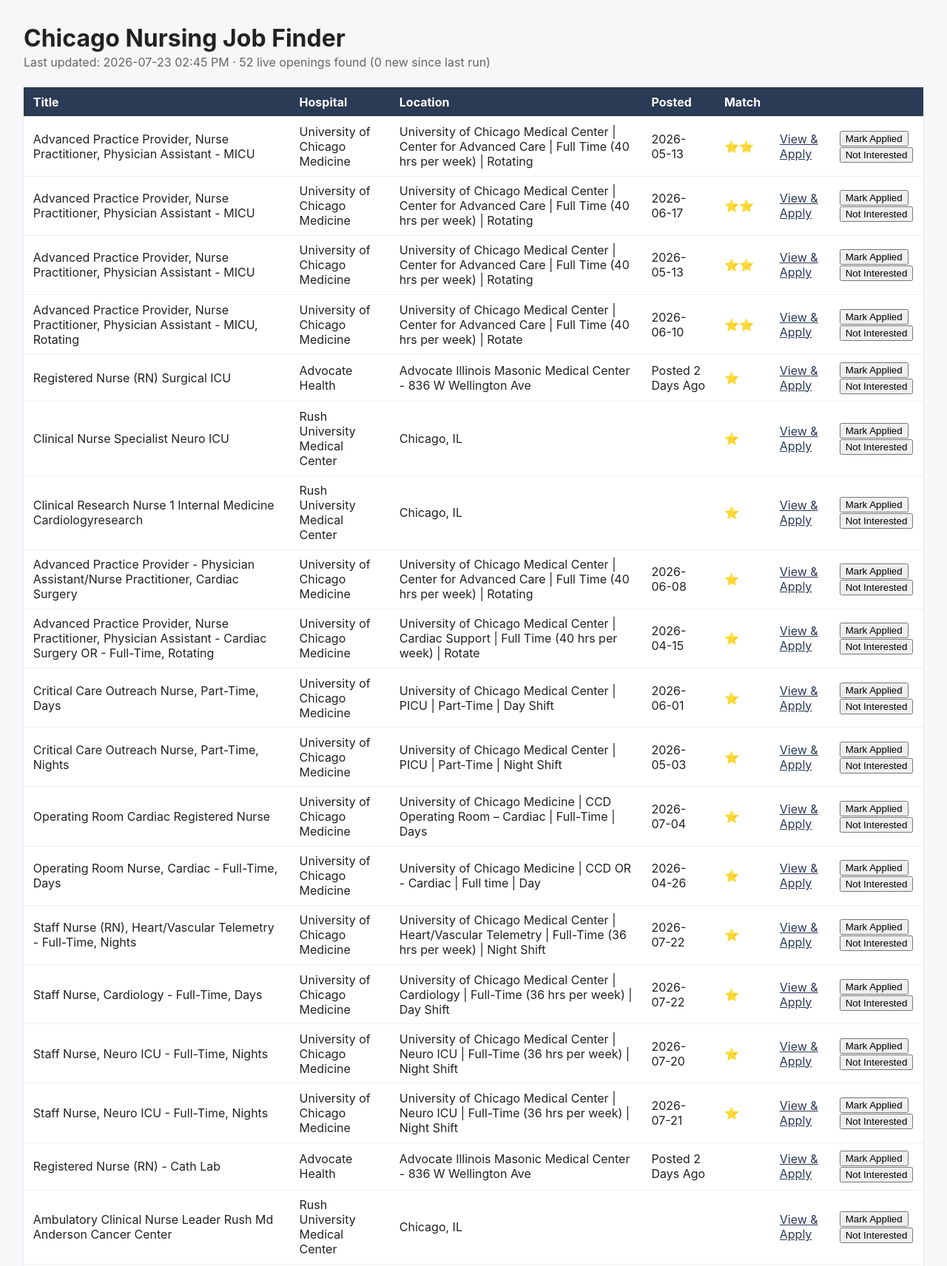
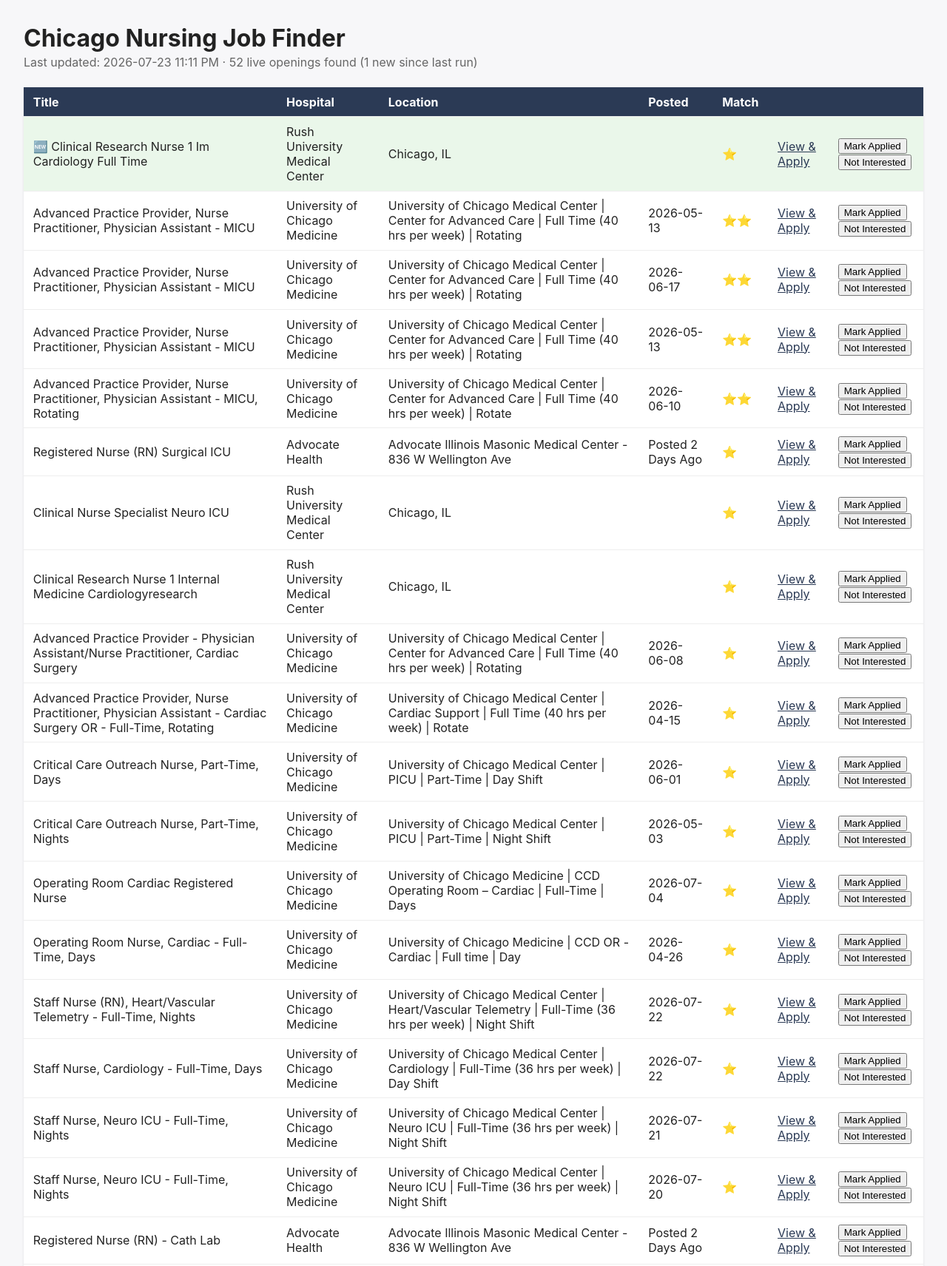
Before and after one commit to lindseyr-debug/nurse-job-finder, a plain HTML site: page docs/index.html in a window 1280 px wide. Shown: the top 1712 px of the page at 74% size. Drawn offline with Linux system fonts and the light colour scheme.

Commit message:
Update dashboard - 2026-07-23 11:11 PM

```diff
--- a/docs/index.html
+++ b/docs/index.html
@@ -18,7 +18,7 @@
 </head>
 <body>
   <h1>Chicago Nursing Job Finder</h1>
-  <div class="meta">Last updated: 2026-07-23 02:45 PM &middot; 52 live openings found (0 new since last run)</div>
+  <div class="meta">Last updated: 2026-07-23 11:11 PM &middot; 52 live openings found (1 new since last run)</div>
 
   <p id="hidden-summary" style="display:none;">
     <a href="#" id="show-hidden-link">Show hidden jobs</a> &middot;
@@ -30,6 +30,19 @@
       <tr><th>Title</th><th>Hospital</th><th>Location</th><th>Posted</th><th>Match</th><th></th><th></th></tr>
     </thead>
     <tbody>
+
+        <tr class="new" data-job-url="https://rush.fxrecruiter.com/jobs/details/united-states/il/chicago/work-type/clinical-research-nurse-1-im-cardiology-full-time/12229">
+            <td>🆕 Clinical Research Nurse 1 Im Cardiology Full Time</td>
+            <td>Rush University Medical Center</td>
+            <td>Chicago, IL</td>
+            <td></td>
+            <td>⭐</td>
+            <td><a href="https://rush.fxrecruiter.com/jobs/details/united-states/il/chicago/work-type/clinical-research-nurse-1-im-cardiology-full-time/12229" target="_blank">View &amp; Apply</a></td>
+            <td>
+                <button type="button" class="status-btn" data-status="applied">Mark Applied</button>
+                <button type="button" class="status-btn" data-status="not_interested">Not Interested</button>
+            </td>
+        </tr>
 
         <tr class="" data-job-url="https://fa-etnf-saasfaprod1.fa.ocs.oraclecloud.com/hcmUI/CandidateExperience/en/sites/CX_1001/job/2025-81021">
             <td>Advanced Practice Provider, Nurse Practitioner, Physician Assistant - MICU</td>
@@ -227,6 +240,19 @@
             </td>
         </tr>
 
+        <tr class="" data-job-url="https://fa-etnf-saasfaprod1.fa.ocs.oraclecloud.com/hcmUI/CandidateExperience/en/sites/CX_1001/job/2667">
+            <td>Staff Nurse, Neuro ICU - Full-Time, Nights</td>
+            <td>University of Chicago Medicine</td>
+            <td>University of Chicago Medical Center | Neuro ICU | Full-Time (36 hrs per week) | Night Shift</td>
+            <td>2026-07-21</td>
+            <td>⭐</td>
+            <td><a href="https://fa-etnf-saasfaprod1.fa.ocs.oraclecloud.com/hcmUI/CandidateExperience/en/sites/CX_1001/job/2667" target="_blank">View &amp; Apply</a></td>
+            <td>
+                <button type="button" class="status-btn" data-status="applied">Mark Applied</button>
+                <button type="button" class="status-btn" data-status="not_interested">Not Interested</button>
+            </td>
+        </tr>
+
         <tr class="" data-job-url="https://fa-etnf-saasfaprod1.fa.ocs.oraclecloud.com/hcmUI/CandidateExperience/en/sites/CX_1001/job/2436">
             <td>Staff Nurse, Neuro ICU - Full-Time, Nights</td>
             <td>University of Chicago Medicine</td>
@@ -234,19 +260,6 @@
             <td>2026-07-20</td>
             <td>⭐</td>
             <td><a href="https://fa-etnf-saasfaprod1.fa.ocs.oraclecloud.com/hcmUI/CandidateExperience/en/sites/CX_1001/job/2436" target="_blank">View &amp; Apply</a></td>
-            <td>
-                <button type="button" class="status-btn" data-status="applied">Mark Applied</button>
-                <button type="button" class="status-btn" data-status="not_interested">Not Interested</button>
-            </td>
-        </tr>
-
-        <tr class="" data-job-url="https://fa-etnf-saasfaprod1.fa.ocs.oraclecloud.com/hcmUI/CandidateExperience/en/sites/CX_1001/job/2667">
-            <td>Staff Nurse, Neuro ICU - Full-Time, Nights</td>
-            <td>University of Chicago Medicine</td>
-            <td>University of Chicago Medical Center | Neuro ICU | Full-Time (36 hrs per week) | Night Shift</td>
-            <td>2026-07-21</td>
-            <td>⭐</td>
-            <td><a href="https://fa-etnf-saasfaprod1.fa.ocs.oraclecloud.com/hcmUI/CandidateExperience/en/sites/CX_1001/job/2667" target="_blank">View &amp; Apply</a></td>
             <td>
                 <button type="button" class="status-btn" data-status="applied">Mark Applied</button>
                 <button type="button" class="status-btn" data-status="not_interested">Not Interested</button>
@@ -481,19 +494,6 @@
             <td></td>
             <td></td>
             <td><a href="https://rush.fxrecruiter.com/jobs/details/united-states/il/chicago/work-type/unit-director-rn-8a-antepos-wom-child-nursing/12195" target="_blank">View &amp; Apply</a></td>
-            <td>
-                <button type="button" class="status-btn" data-status="applied">Mark Applied</button>
-                <button type="button" class="status-btn" data-status="not_interested">Not Interested</button>
-            </td>
-        </tr>
-
-        <tr class="" data-job-url="https://fa-etnf-saasfaprod1.fa.ocs.oraclecloud.com/hcmUI/CandidateExperience/en/sites/CX_1001/job/3196">
-            <td>Advanced Practice Provider - Physician Assistant/Nurse Practitioner - Oncology Rapid Assessment Clinic - Full - Time , Rotating</td>
-            <td>University of Chicago Medicine</td>
-            <td>University of Chicago Medical Center | Center for Advanced Care | Full Time (40 hrs per week) | Rotating</td>
-            <td>2026-07-20</td>
-            <td></td>
-            <td><a href="https://fa-etnf-saasfaprod1.fa.ocs.oraclecloud.com/hcmUI/CandidateExperience/en/sites/CX_1001/job/3196" target="_blank">View &amp; Apply</a></td>
             <td>
                 <button type="button" class="status-btn" data-status="applied">Mark Applied</button>
                 <button type="button" class="status-btn" data-status="not_interested">Not Interested</button>
```
